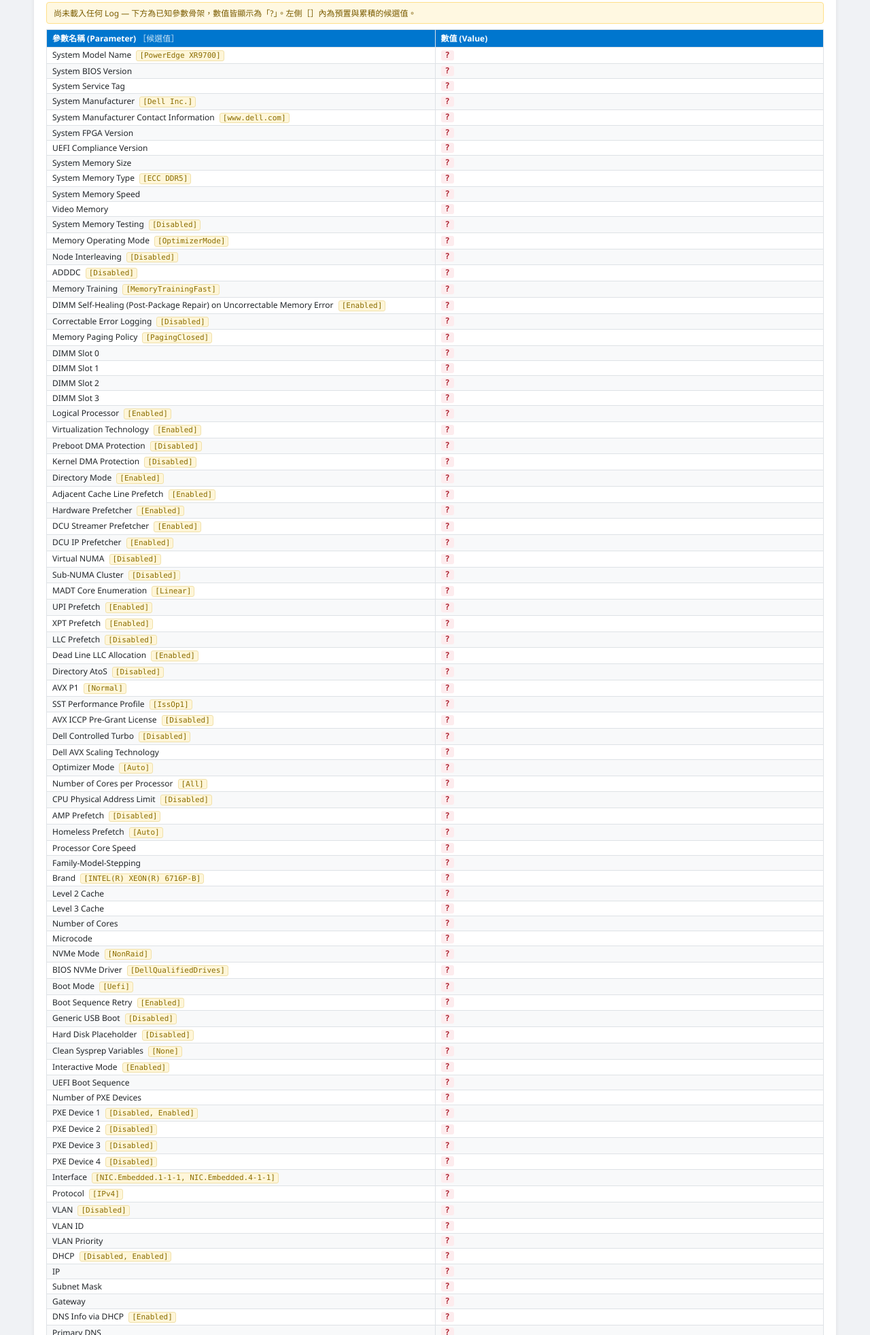
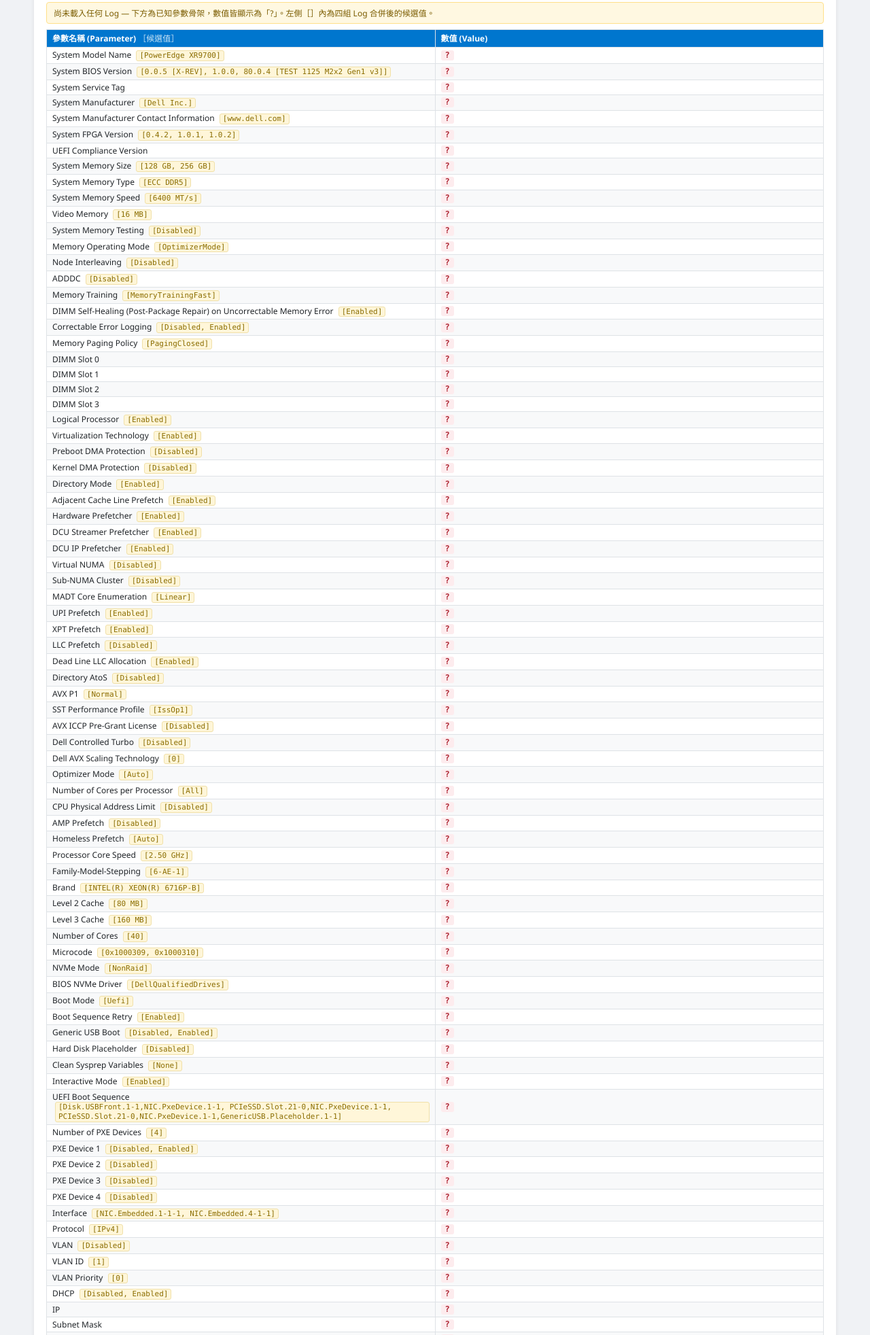
Before and after one commit to dustinchen26/System_Setup, a plain HTML site: page index.html in a window 1280 px wide. Shown: the part 299-2263 px from the top of the page at 68% size. Drawn offline with Linux system fonts and the light colour scheme.

Commit message:
add more enum

```diff
--- a/index.html
+++ b/index.html
@@ -227,14 +227,12 @@
         <span class="badge-hint">解析範圍：<b>System Setup → System BIOS → System Information</b> 起</span>
     </div>
 
-    <!-- 檔案上傳 -->
     <div class="upload-area" id="dropZone">
         <span class="upload-btn">選擇檔案</span>
         <span>點擊或拖曳 System Setup (.txt) 檔案至此處</span>
         <input type="file" id="fileInput" accept=".txt,.log,.text">
     </div>
 
-    <!-- 貼上輸入 -->
     <div class="paste-panel">
         <div class="paste-head">
             <label for="pasteInput">或直接貼上 System Setup 內容（Ctrl + Enter 解析）</label>
@@ -246,7 +244,6 @@
         <textarea id="pasteInput" placeholder="請將 System Setup 內容貼在此處……"></textarea>
     </div>
 
-    <!-- 資訊列 -->
     <div class="info-bar" id="infoBar" style="display: none;">
         <div class="file-meta">
             <div class="file-name-display">來源：<span id="fileName"></span></div>
@@ -262,7 +259,6 @@
 
     <div id="noticeContainer"></div>
 
-    <!-- 資料表格 -->
     <div id="tableContainer">
         <div class="placeholder-text">請上傳或貼上 System Setup 文字以檢視內容</div>
     </div>
@@ -290,26 +286,38 @@ let currentRows = [];
 let currentBaseFileName = 'System_Setup';
 
 /* =========================================================
-   ★ 預置枚舉（來自兩組 Log：BIOS 80.0.4 與 1.0.0） ★
+   ★ 預置枚舉（四組 Log 合併）
+   80.0.4 / 1.0.0 / 0.0.5 / 0.0.5(256GB)
+   取聯集，重複自動去重
    ========================================================= */
 const PRELOADED_ENUMS = {
-    // System Information
+    // ── System Information ──
     "System Model Name": ["PowerEdge XR9700"],
+    "System BIOS Version": [
+        "80.0.4 [TEST 1125 M2x2 Gen1 v3]",
+        "1.0.0",
+        "0.0.5 [X-REV]"
+    ],
     "System Manufacturer": ["Dell Inc."],
     "System Manufacturer Contact Information": ["www.dell.com"],
+    "System FPGA Version": ["1.0.1", "1.0.2", "0.4.2"],
 
-    // Memory Settings
+    // ── Memory Settings ──
+    "System Memory Size": ["128 GB", "256 GB"],
     "System Memory Type": ["ECC DDR5"],
+    "System Memory Speed": ["6400 MT/s"],
+    "Video Memory": ["16 MB"],
     "System Memory Testing": ["Disabled"],
     "Memory Operating Mode": ["OptimizerMode"],
     "Node Interleaving": ["Disabled"],
     "ADDDC": ["Disabled"],
     "Memory Training": ["MemoryTrainingFast"],
     "DIMM Self-Healing (Post-Package Repair) on Uncorrectable Memory Error": ["Enabled"],
-    "Correctable Error Logging": ["Disabled"],
+    "Correctable Error Logging": ["Disabled", "Enabled"],
     "Memory Paging Policy": ["PagingClosed"],
+    "Memory-Mapped I/O Base": ["56TB"],
 
-    // Processor Settings
+    // ── Processor Settings ──
     "Logical Processor": ["Enabled"],
     "Virtualization Technology": ["Enabled"],
     "Preboot DMA Protection": ["Disabled"],
@@ -331,26 +339,39 @@ const PRELOADED_ENUMS = {
     "SST Performance Profile": ["IssOp1"],
     "AVX ICCP Pre-Grant License": ["Disabled"],
     "Dell Controlled Turbo": ["Disabled"],
+    "Dell AVX Scaling Technology": ["0"],
     "Optimizer Mode": ["Auto"],
     "Number of Cores per Processor": ["All"],
     "CPU Physical Address Limit": ["Disabled"],
     "AMP Prefetch": ["Disabled"],
     "Homeless Prefetch": ["Auto"],
+    "Processor Core Speed": ["2.50 GHz"],
+    "Family-Model-Stepping": ["6-AE-1"],
     "Brand": ["INTEL(R) XEON(R) 6716P-B"],
+    "Level 2 Cache": ["80 MB"],
+    "Level 3 Cache": ["160 MB"],
+    "Number of Cores": ["40"],
+    "Microcode": ["0x1000309", "0x1000310"],
 
-    // NVMe
+    // ── NVMe ──
     "NVMe Mode": ["NonRaid"],
     "BIOS NVMe Driver": ["DellQualifiedDrives"],
 
-    // Boot
+    // ── Boot ──
     "Boot Mode": ["Uefi"],
     "Boot Sequence Retry": ["Enabled"],
-    "Generic USB Boot": ["Disabled"],
+    "Generic USB Boot": ["Disabled", "Enabled"],
     "Hard Disk Placeholder": ["Disabled"],
     "Clean Sysprep Variables": ["None"],
     "Interactive Mode": ["Enabled"],
+    "UEFI Boot Sequence": [
+        "Disk.USBFront.1-1,NIC.PxeDevice.1-1",
+        "PCIeSSD.Slot.21-0,NIC.PxeDevice.1-1",
+        "PCIeSSD.Slot.21-0,NIC.PxeDevice.1-1,GenericUSB.Placeholder.1-1"
+    ],
 
-    // Network / PXE
+    // ── Network / PXE ──
+    "Number of PXE Devices": ["4"],
     "PXE Device 1": ["Enabled", "Disabled"],
     "PXE Device 2": ["Disabled"],
     "PXE Device 3": ["Disabled"],
@@ -358,20 +379,26 @@ const PRELOADED_ENUMS = {
     "Interface": ["NIC.Embedded.4-1-1", "NIC.Embedded.1-1-1"],
     "Protocol": ["IPv4"],
     "VLAN": ["Disabled"],
+    "VLAN ID": ["1"],
+    "VLAN Priority": ["0"],
     "DHCP": ["Enabled", "Disabled"],
     "DNS Info via DHCP": ["Enabled"],
     "TLS Authentication Mode": ["OneWay"],
 
-    // iSCSI
+    // ── iSCSI ──
     "iSCSI Device 1": ["Disabled"],
     "Connection 1": ["Disabled"],
     "Connection 2": ["Disabled"],
+    "Retry Count": ["3"],
+    "Timeout": ["10000"],
     "Target Info via DHCP": ["Disabled"],
+    "Target Port": ["3260"],
+    "Target Boot LUN": ["0"],
     "Authentication Type": ["None"],
     "CHAP Type": ["OneWay"],
     "Connection Order": ["Con1Con2"],
 
-    // NVMe-oF
+    // ── NVMe-oF ──
     "NVMe-oF": ["Disabled"],
     "NVMe-oF Host NQN Mode": ["HostNqnModeDell"],
     "NVMe-oF Subsystem 1": ["Disabled"],
@@ -380,9 +407,11 @@ const PRELOADED_ENUMS = {
     "NVMe-oF Subsystem 4": ["Disabled"],
     "Transport Type": ["TCP"],
     "Subsystem Info via DHCP": ["Disabled"],
+    "Subsystem Port": ["4420"],
+    "Subsystem Controller ID": ["0"],
     "Security": ["Disabled"],
 
-    // Integrated Devices
+    // ── Integrated Devices ──
     "User-Accessible USB Ports": ["AllOn"],
     "iDRAC Direct USB Port": ["On"],
     "Embedded NICs 1-4": ["Enabled"],
@@ -398,13 +427,14 @@ const PRELOADED_ENUMS = {
     "Slot 21": ["Enabled"],
     "Auto-Discovery Bifurcation": ["PlatformDefault"],
 
-    // Serial Communication
+    // ── Serial Communication ──
     "Serial Communication": ["Off"],
     "Serial Port Address": ["Com1"],
     "External Serial Connector": ["Serial1"],
+    "Failsafe Baud Rate": ["115200"],
     "Remote Terminal Type": ["Vt100Vt220"],
 
-    // System Profile
+    // ── System Profile ──
     "System Profile": ["PerfPerWattOptimizedDapc"],
     "CPU Power Management": ["SysDbpm"],
     "Memory Frequency": ["MaxPerf"],
@@ -413,6 +443,7 @@ const PRELOADED_ENUMS = {
     "C1E": ["Enabled"],
     "C-States": ["Enabled"],
     "Memory Patrol Scrub": ["Standard"],
+    "Memory Refresh Rate": ["1x"],
     "Dynamic Load Line Switch": ["Enabled"],
     "Latency-Optimized Mode": ["Disabled"],
     "Energy-Efficient Policy": ["LowPower", "BalancedPerformance"],
@@ -422,14 +453,17 @@ const PRELOADED_ENUMS = {
     "PCI ASPM L1 Link Power Management": ["Enabled"],
     "Workload Configuration": ["Balance"],
 
-    // System Security
+    // ── System Security ──
     "AES-NI": ["Enabled"],
     "SMM Security Mitigation": ["Enabled"],
     "Strong Password": ["Disabled"],
     "Password Rotation": ["Disabled"],
+    "Maximum Password Age": ["60"],
+    "Password History": ["4"],
     "Password Status": ["Unlocked"],
     "TPM Security": ["On"],
     "TPM Information": ["Type: 2.0 NTC", "Type: 2.0 STM"],
+    "TPM Firmware": ["7.2.3.1", "9.512.0.0"],
     "TPM Hierarchy": ["Enabled"],
     "TPM PPI Bypass Provision": ["Disabled"],
     "TPM PPI Bypass Clear": ["Disabled"],
@@ -438,9 +472,11 @@ const PRELOADED_ENUMS = {
     "Memory Encryption": ["Disabled", "MultipleKeys"],
     "Global Memory Integrity": ["Disabled"],
     "Intel Trust Domain Extensions (TDX)": ["Disabled", "Enabled"],
+    "TME-MT / TDX Key Split": ["1"],
     "TDX Secure Arbitration Mode (SEAM) Loader": ["Disabled", "Enabled"],
     "Intel SGX": ["Off", "On"],
     "SGX Package Info In-Band Access": ["Off"],
+    "PRMRR Size": ["2G"],
     "SGX QoS": ["Enabled"],
     "Owner Epochs": ["UserManualEpoch"],
     "Enable Writes to SGXLEPUBKEYHASH from OS/SW": ["Enabled"],
@@ -454,12 +490,12 @@ const PRELOADED_ENUMS = {
     "Secure Boot Mode": ["DeployedMode"],
     "UEFI CA Certificate Scope": ["DeviceFirmwareAndOs"],
 
-    // Redundant OS
+    // ── Redundant OS ──
     "Redundant OS Location": ["None"],
     "Redundant OS State": ["Visible"],
     "Redundant OS Boot": ["Disabled"],
 
-    // Miscellaneous
+    // ── Miscellaneous ──
     "Time Zone": ["LOCAL"],
     "Daylight Saving Time": ["Disabled"],
     "Keyboard NumLock": ["On"],
@@ -468,33 +504,42 @@ const PRELOADED_ENUMS = {
     "Power Cycle Request": ["None"],
     "ACPI FPDT": ["Disabled"],
 
-    // iDRAC Network
+    // ── iDRAC Network ──
     "Enable NIC": ["Enabled"],
     "NIC Selection": ["Dedicated"],
     "Failover Network": ["None"],
     "Link Tuning": ["Autoneg"],
     "Auto Dedicated NIC": ["Disabled"],
+    "Network Speed (Mbps)": ["1000"],
     "Active NIC Interface": ["Dedicated"],
     "Duplex Mode": ["Full"],
 
-    // IPv4
+    // ── IPv4 ──
     "Enable IPv4": ["Enabled"],
     "Enable DHCP": ["Disabled", "Enabled"],
+    "Static IP Address": ["192.168.58.10", "192.168.0.120", "100.71.236.34"],
+    "Static Gateway": ["192.168.58.1", "192.168.0.1", "100.71.236.254"],
+    "Static Subnet Mask": ["255.255.255.0"],
     "Use DHCP to Obtain DNS Server Addresses": ["Disabled", "Enabled"],
+    "Static Preferred DNS Server": ["0.0.0.0", "100.64.0.111"],
+    "Static Alternate DNS Server": ["0.0.0.0"],
 
-    // IPv6
+    // ── IPv6 ──
     "Enable IPv6": ["Enabled"],
     "Address Generation Mode": ["StablePrivacy"],
     "Enable Auto-Configuration": ["Enabled"],
+    "Static Prefix Length": ["64"],
     "Use DHCPv6 to Obtain DNS Server Addresses": ["Enabled"],
 
-    // VLAN / Common
+    // ── VLAN / Common ──
     "Enable VLAN ID": ["Disabled"],
+    "Priority": ["0"],
     "Register iDRAC on DNS": ["Disabled"],
     "DNS iDRAC Name": ["idrac-1234567"],
     "Auto-Configure Domain Name": ["Enabled"],
+    "Static DNS Domain Name": ["StablePrivacy"],
 
-    // IPMI / Alerts
+    // ── IPMI / Alerts ──
     "Enable IPMI over LAN": ["Enabled", "Disabled"],
     "Channel Privilege Level Limit": ["Administrator"],
     "Enable Alert Destination 1": ["Disabled"],
@@ -507,7 +552,7 @@ const PRELOADED_ENUMS = {
     "Enable Alert Destination 8": ["Disabled"],
     "Community String": ["public"],
 
-    // Media & USB
+    // ── Media & USB ──
     "Virtual Media Status": ["AutoAttach"],
     "USB Management Port Mode": ["iDRAC Direct Only"],
     "USB Server Configuration Profile (SCP)": [
@@ -515,34 +560,42 @@ const PRELOADED_ENUMS = {
         "Enabled while server has default credential settings only"
     ],
 
-    // Lifecycle Controller
+    // ── Lifecycle Controller ──
     "Lifecycle Controller": ["Enabled"],
     "Collect System Inventory on Restart": ["Enabled"],
 
-    // Power
+    // ── Power ──
     "Power Cap Policy": ["Disabled"],
+    "Maximum Power Cap (W)": ["429", "450", "460", "467"],
+    "Minimum Power Cap (W)": ["284", "300", "313", "317"],
+    "Power Cap (W)": ["32767"],
     "Redundancy Policy": ["Not Redundant"],
 
-    // Thermal
+    // ── Thermal ──
     "Thermal Profile": ["Default Thermal Profile Settings"],
     "Fan Speed Offset": ["Off"],
+    "Minimum Fan Speed": ["255"],
 
-    // User Configuration
+    // ── System Location ──
+    "Rack Slot": ["0"],
+    "Size of Managed System (U)": ["2"],
+
+    // ── User Configuration ──
+    "User ID": ["2"],
     "Enable User": ["Enabled"],
     "User Name": ["root"],
     "LAN User Privilege": ["Administrator"],
     "Serial Port User Privilege": ["Administrator"],
 
-    // OS to iDRAC Pass-Through
+    // ── OS to iDRAC Pass-Through / Remote Enablement ──
     "LOM Pass-Through Configuration": ["Disabled"],
-    "USB Pass-Through Configuration": ["Enabled"],
-
-    // Remote Enablement
+    "USB Pass-Through Configuration": ["Enabled", "Disabled"],
+    "USB NIC IP Address": ["169.254.1.1"],
     "Enable Auto-Discovery": ["Off"]
 };
 
 /* =========================================================
-   已知參數清單（用於骨架顯示）
+   已知參數清單（骨架顯示用）
    ========================================================= */
 const KNOWN_PARAMS = [
     // System Information
@@ -703,11 +756,10 @@ const KNOWN_PARAMS = [
     "USB NIC IP Address", "Enable Auto-Discovery", "Provisioning Server"
 ];
 
-/* 去重並依長度排序（長者優先，確保前綴匹配正確） */
 const KNOWN_PARAM_SET = Array.from(new Set(KNOWN_PARAMS));
 const SORTED_PARAMS   = [...KNOWN_PARAM_SET].sort((a, b) => b.length - a.length);
 
-/* 分類標題（精確比對） */
+/* 分類標題 */
 const SECTION_TITLES = new Set([
     "System Setup", "System BIOS", "System Information", "Memory Settings",
     "Memory Map Out", "Processor Settings", "Processor 0", "Processor 1",
@@ -726,17 +778,12 @@ const SECTION_TITLES = new Set([
     "NVMe-oF Subsystem Settings"
 ]);
 
-/* 動態編號型標題（PXE Device 1 Settings、NVMe-oF Subsystem 1 Settings...） */
 const DYN_SECTION_RE = /^(?:DIMM Slot|PXE Device|HTTP Device|iSCSI Device|NVMe-oF Subsystem|Connection)\s*\d+\s+Settings$/;
-
-/* 動態編號型參數（DIMM Slot 0Enabled、PXE Device 1Enabled、Slot 21Enabled...） */
-const DYN_PARAM_RE = /^((?:DIMM Slot|PXE Device|HTTP Device|iSCSI Device|NVMe-oF Subsystem|Connection|Slot)\s*\d+)(.+)$/;
-
-/* Alert Destination 動態編號 */
-const ALERT_RE = /^((?:Enable Alert Destination|Alert Destination)\s*[1-8])(\d+\.\d+\.\d+\.\d+|.*)$/;
+const DYN_PARAM_RE   = /^((?:DIMM Slot|PXE Device|HTTP Device|iSCSI Device|NVMe-oF Subsystem|Connection|Slot)\s*\d+)(.+)$/;
+const ALERT_RE       = /^((?:Enable Alert Destination|Alert Destination)\s*[1-8])(\d+\.\d+\.\d+\.\d+|.*)$/;
 
 /* =========================================================
-   初始化枚舉 Map（先載入預置值，之後解析會持續累積）
+   初始化枚舉 Map
    ========================================================= */
 const paramEnumMap = new Map();
 Object.entries(PRELOADED_ENUMS).forEach(([param, values]) => {
@@ -770,7 +817,7 @@ parseBtn.addEventListener('click', () => {
     }
     currentBaseFileName = 'Pasted_System_Setup';
     fileNameSpan.textContent = '（貼上內容）';
-    doParse(txt, '貼上內容');
+    doParse(txt);
 });
 
 pasteInput.addEventListener('keydown', e => {
@@ -793,7 +840,7 @@ function handleFile(file) {
     reader.onload = function (e) {
         currentBaseFileName = file.name.replace(/\.[^/.]+$/, '') || 'System_Setup';
         fileNameSpan.textContent = file.name;
-        doParse(e.target.result, file.name);
+        doParse(e.target.result);
     };
     reader.readAsText(file, 'UTF-8');
 }
@@ -820,7 +867,7 @@ function doParse(text) {
         return;
     }
 
-    // 學習本次 Log 中的枚舉值（累積到 paramEnumMap）
+    // 學習本次 Log 中的枚舉值（累積，取聯集）
     rows.forEach(r => {
         if (r.type === 'data') learnEnum(r.param, r.value);
     });
@@ -836,7 +883,6 @@ function doParse(text) {
     renderRows(currentRows);
 }
 
-/* 統計目前累積的候選值總數 */
 function countEnumEntries() {
     let n = 0;
     paramEnumMap.forEach(s => { n += s.size; });
@@ -849,7 +895,6 @@ function countEnumEntries() {
 function parseSystemSetup(text) {
     const lines = text.split(/\r?\n/);
 
-    // 尋找起點：System Setup 後緊接 System BIOS
     let startIdx = -1;
     for (let i = 0; i < lines.length; i++) {
         if (lines[i].trim() !== 'System Setup') continue;
@@ -867,14 +912,13 @@ function parseSystemSetup(text) {
         const line = lines[i].replace(/\r/g, '').trim();
         if (!line) continue;
 
-        // 結束標記（頁尾）
         if (/^iDRAC\s+v[\d.]/i.test(line)) break;
         if (/^©/.test(line)) break;
 
         const parsed = parseSingleLine(line);
         if (!parsed) continue;
 
-        // 略過空值「預告行」：下一行是同名參數的有值行
+        // 略過「空值預告行」：下一行是同名參數的有值行
         if (parsed.type === 'data' && parsed.value === '') {
             let k = i + 1;
             while (k < lines.length && lines[k].trim() === '') k++;
@@ -896,35 +940,28 @@ function parseSystemSetup(text) {
    單行解析
    ========================================================= */
 function parseSingleLine(line) {
-    /* 1. 精確分類標題 */
     if (SECTION_TITLES.has(line)) {
         return { type: 'section', text: line, level: sectionLevel(line) };
     }
-
-    /* 2. 動態編號型標題 */
     if (DYN_SECTION_RE.test(line)) {
         return { type: 'section', text: line, level: 3 };
     }
 
-    /* 3. 動態編號型參數 */
     let m = line.match(DYN_PARAM_RE);
     if (m && m[2].trim() !== '') {
         return { type: 'data', param: m[1].trim(), value: m[2].trim() };
     }
 
-    /* 4. 已知參數最長前綴 */
     const hit = matchKnownParam(line);
     if (hit !== null) {
         return { type: 'data', param: hit, value: line.slice(hit.length).trim() };
     }
 
-    /* 5. Alert Destination 動態編號 */
     m = line.match(ALERT_RE);
     if (m) {
         return { type: 'data', param: m[1].trim(), value: m[2].trim() };
     }
 
-    /* 6. Fallback 規則 */
     const fallbackPatterns = [
         /^(.*?)(\(Not captured\))$/,
         /^(.*?)(Enabled|Disabled|On|Off|Auto|None|Full|Half|Standard|Linear|Normal|Balance|Public|public)$/,
@@ -938,17 +975,14 @@ function parseSingleLine(line) {
         }
     }
 
-    /* 7. 其餘視為分類標題 */
     return { type: 'section', text: line, level: 3 };
 }
 
-/* 最長前綴比對 */
 function matchKnownParam(line) {
     for (let i = 0; i < SORTED_PARAMS.length; i++) {
         const p = SORTED_PARAMS[i];
         if (line.startsWith(p)) {
             const rest = line.slice(p.length);
-            // 避免 "VLAN" 吃掉 "VLANXxx" 之類誤切
             if (rest && /^[a-z]/.test(rest) && /[A-Za-z]$/.test(p)) continue;
             return p;
         }
@@ -956,7 +990,6 @@ function matchKnownParam(line) {
     return null;
 }
 
-/* 分類標題層級 */
 function sectionLevel(text) {
     if (text === 'System Setup') return 1;
     if (text === 'System BIOS' || text === 'iDRAC Settings') return 2;
@@ -964,7 +997,8 @@ function sectionLevel(text) {
 }
 
 /* =========================================================
-   枚舉值學習（累積，跨 Log）
+   枚舉值學習（放寬版：允許版本號、十六進位、IP、數值）
+   仍排除每台機器唯一的識別碼
    ========================================================= */
 function learnEnum(param, value) {
     if (!param || !value) return;
@@ -979,16 +1013,17 @@ function learnEnum(param, value) {
     set.add(value);
 }
 
-/* 判斷是否適合作為候選 enum */
 function looksLikeEnum(v) {
     if (!v) return false;
     if (v.length > 64) return false;
-    // 排除 IPv6 / MAC / NQN / 唯一識別碼等
-    if (/::/.test(v)) return false;
-    if (/^nqn\./i.test(v)) return false;
-    if (/^[0-9a-f:.\-]+$/i.test(v) && v.length > 10) return false;
-    // 必須以字母開頭，僅允許常見字元
-    if (!/^[A-Za-z][A-Za-z0-9 ._()\/\-:]*$/.test(v)) return false;
+
+    // 唯一識別碼：不納入候選值
+    if (/^nqn\./i.test(v)) return false;                                                 // NVMe NQN
+    if (/^[0-9a-f]{2}(:[0-9a-f]{2}){5}$/i.test(v)) return false;                         // MAC
+    if (/^fe80:/i.test(v)) return false;                                                 // IPv6 Link Local
+    if (/^[0-9a-f]{8}-[0-9a-f]{4}-[0-9a-f]{4}-[0-9a-f]{4}-[0-9a-f]{12}$/i.test(v)) return false; // UUID
+    if (/^::/.test(v) || /::$/.test(v)) return false;                                    // IPv6 通配
+
     return true;
 }
 
@@ -1036,7 +1071,6 @@ function renderRows(rows) {
     tableContainer.innerHTML = html;
 }
 
-/* 左側欄：參數名稱 + 已知候選值 */
 function buildParamLabel(param) {
     let html = escapeHtml(param);
     const set = paramEnumMap.get(param);
@@ -1048,7 +1082,7 @@ function buildParamLabel(param) {
 }
 
 /* =========================================================
-   「尚未 Parse 前」的骨架表格（右側全部為 ?）
+   骨架表格（未解析前）
    ========================================================= */
 function renderSkeleton() {
     if (currentRows.length > 0) return;
@@ -1076,12 +1110,9 @@ function renderSkeleton() {
     html += `</tbody></table>`;
     tableContainer.innerHTML = html;
 
-    showNotice('尚未載入任何 Log — 下方為已知參數骨架，數值皆顯示為「?」。左側［］內為預置與累積的候選值。');
+    showNotice('尚未載入任何 Log — 下方為已知參數骨架，數值皆顯示為「?」。左側［］內為四組 Log 合併後的候選值。');
 }
 
-/* =========================================================
-   提示列
-   ========================================================= */
 function showNotice(msg, isError) {
     noticeContainer.innerHTML = `<div class="notice-bar${isError ? ' error' : ''}">${escapeHtml(msg)}</div>`;
 }
@@ -1103,9 +1134,6 @@ searchInput.addEventListener('input', function () {
     });
 });
 
-/* =========================================================
-   取得目前（過濾後）資料列
-   ========================================================= */
 function getFilteredRows() {
     const filter = searchInput.value.trim().toLowerCase();
     if (!filter) return currentRows;
```
